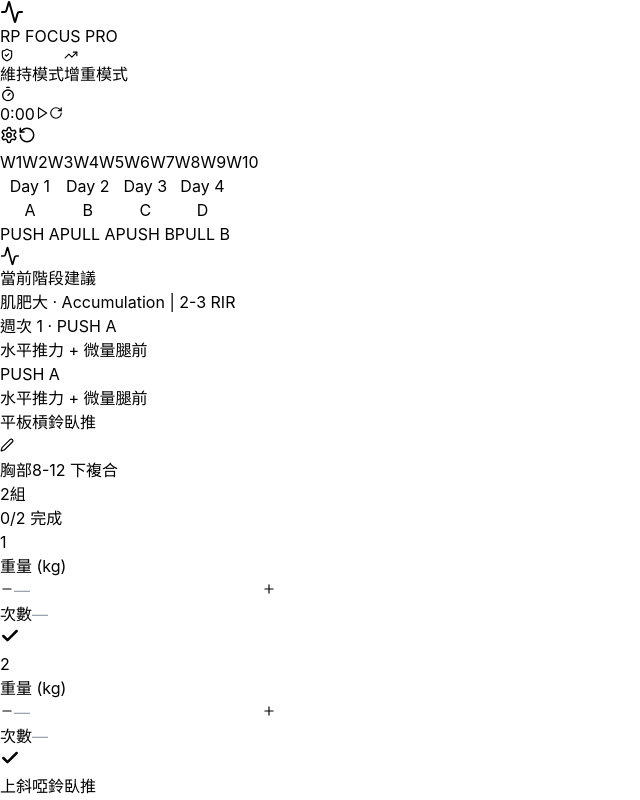
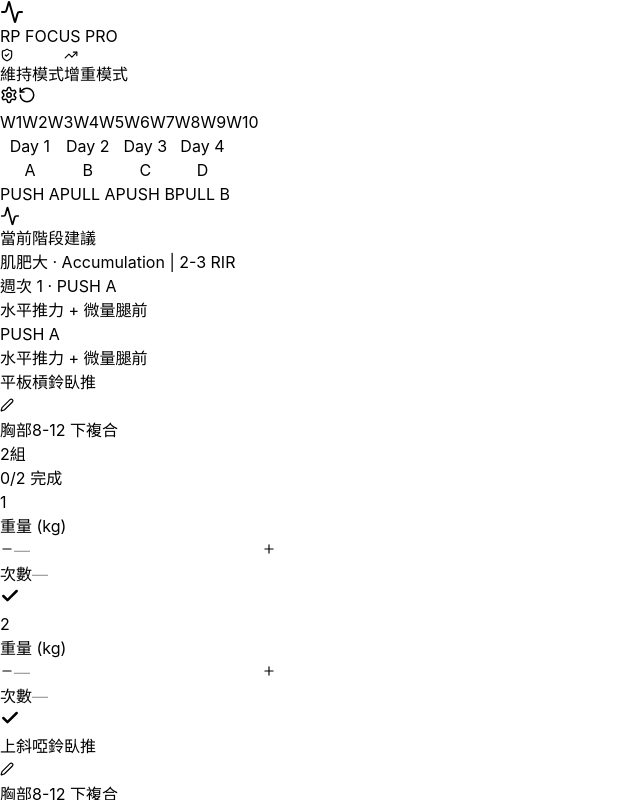
Before and after one commit to LiaoXinJei/progressive-overload, a React (Vite) app: page / in a window 1280 px wide. Shown: the top 800 px of the page, without its empty margins (0-640 px from the left). Built offline with nearby package versions, Linux system fonts and the light colour scheme.

Commit message:
重構：移除手動計時器，改為自動訓練總時數顯示
完成第一組後自動從最早 completedAt 時間戳開始計時，
無需手動開始/暫停/重置，移除相關狀態與按鈕。

```diff
--- a/src/App.jsx
+++ b/src/App.jsx
@@ -1,7 +1,7 @@
-import React, { useState, useEffect } from 'react';
+import React, { useState, useEffect, useMemo } from 'react';
 import {
   RotateCcw, Activity, AlertTriangle, TrendingUp, ShieldCheck,
-  Timer, Play, Pause, RotateCw, Settings
+  Timer, Settings
 } from 'lucide-react';
 import TrainingView from './components/training/TrainingView';
 import NutritionView from './components/nutrition/NutritionView';
@@ -19,7 +19,6 @@
   const [activeTab, setActiveTab] = useState('training');
 
   // 訓練功能狀態
-  const [timerState, setTimerState] = useState({ startTime: null, elapsed: 0, isRunning: false });
   const [customExerciseNames, setCustomExerciseNames] = useState({});
   const [weightIncrement, setWeightIncrement] = useState(2);
   const [showSettings, setShowSettings] = useState(false);
@@ -32,38 +31,19 @@
   // ==================== 計時器邏輯 ====================
 
   useEffect(() => {
-    let interval;
-    if (timerState.isRunning) {
-      interval = setInterval(() => {
-        setTimerState(prev => ({
-          ...prev,
-          elapsed: Math.floor((Date.now() - prev.startTime) / 1000)
-        }));
-      }, 1000);
-    }
-    return () => { if (interval) clearInterval(interval); };
-  }, [timerState.isRunning, timerState.startTime]);
-
-  useEffect(() => {
     const interval = setInterval(() => setCurrentTime(Date.now()), 1000);
     return () => clearInterval(interval);
   }, []);
 
-  const toggleTimer = () => {
-    setTimerState(prev => {
-      if (prev.isRunning) {
-        return { ...prev, isRunning: false };
-      } else {
-        const now = Date.now();
-        const startTime = prev.elapsed > 0 ? now - (prev.elapsed * 1000) : now;
-        return { ...prev, isRunning: true, startTime };
-      }
-    });
-  };
-
-  const resetTimer = () => {
-    setTimerState({ startTime: null, elapsed: 0, isRunning: false });
-  };
+  // 取得今日最早完成的組次時間戳，作為訓練開始時間
+  const workoutStartTime = useMemo(() => {
+    const prefix = `w${currentWeek}-d${currentDay}-`;
+    const timestamps = Object.entries(logs)
+      .filter(([key]) => key.startsWith(prefix))
+      .map(([, log]) => log?.completedAt)
+      .filter(Boolean);
+    return timestamps.length > 0 ? Math.min(...timestamps) : null;
+  }, [logs, currentWeek, currentDay]);
 
   const formatTime = (seconds) => {
     const hrs = Math.floor(seconds / 3600);
@@ -159,26 +139,12 @@
 
             {/* Timer & Controls */}
             <div className="flex items-center gap-3">
-              {activeTab === 'training' && (
+              {activeTab === 'training' && workoutStartTime && (
                 <div className="flex items-center gap-2 bg-neutral-800 px-4 py-2 rounded-full border border-neutral-700">
                   <Timer size={16} className="text-emerald-500" />
                   <span className="font-mono text-sm min-w-[60px] text-center">
-                    {formatTime(timerState.elapsed)}
+                    {formatTime(Math.floor((currentTime - workoutStartTime) / 1000))}
                   </span>
-                  <button
-                    onClick={toggleTimer}
-                    className="text-neutral-400 hover:text-white transition-colors"
-                    title={timerState.isRunning ? '暫停' : '開始'}
-                  >
-                    {timerState.isRunning ? <Pause size={14} /> : <Play size={14} />}
-                  </button>
-                  <button
-                    onClick={resetTimer}
-                    className="text-neutral-400 hover:text-white transition-colors"
-                    title="重置計時器"
-                  >
-                    <RotateCw size={14} />
-                  </button>
                 </div>
               )}
 
```
